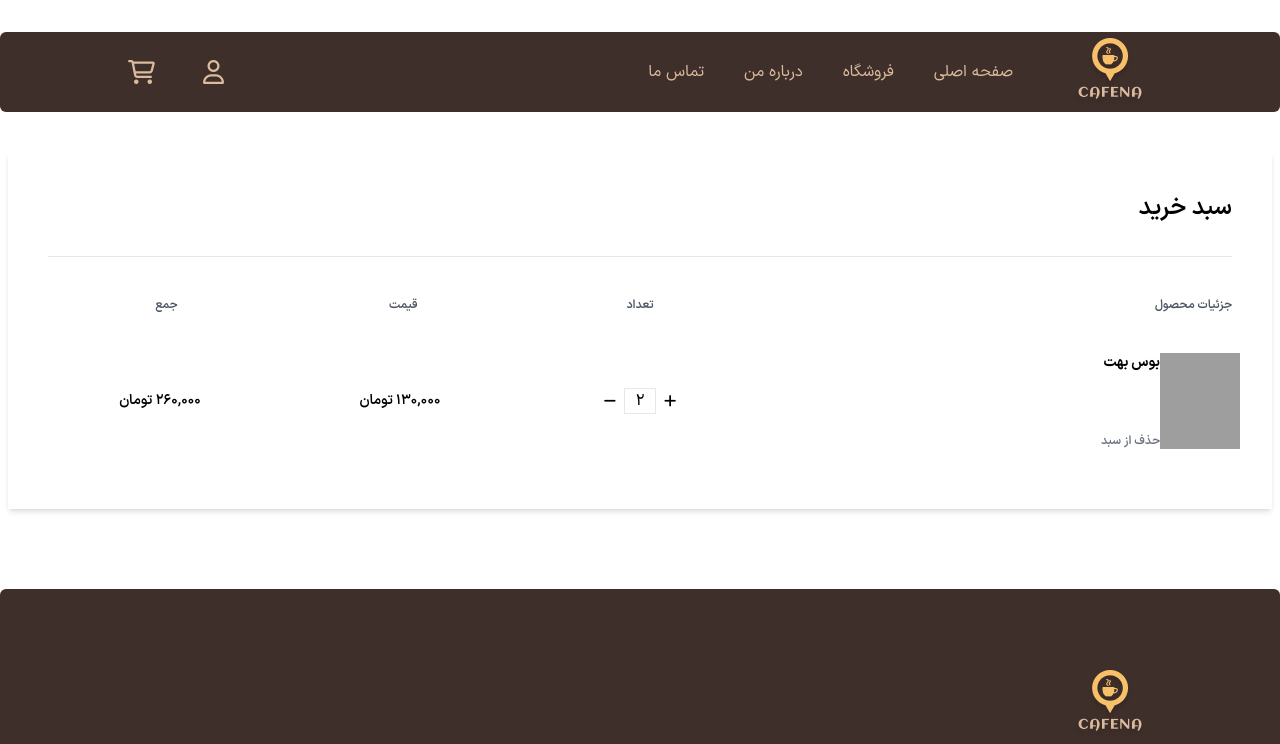
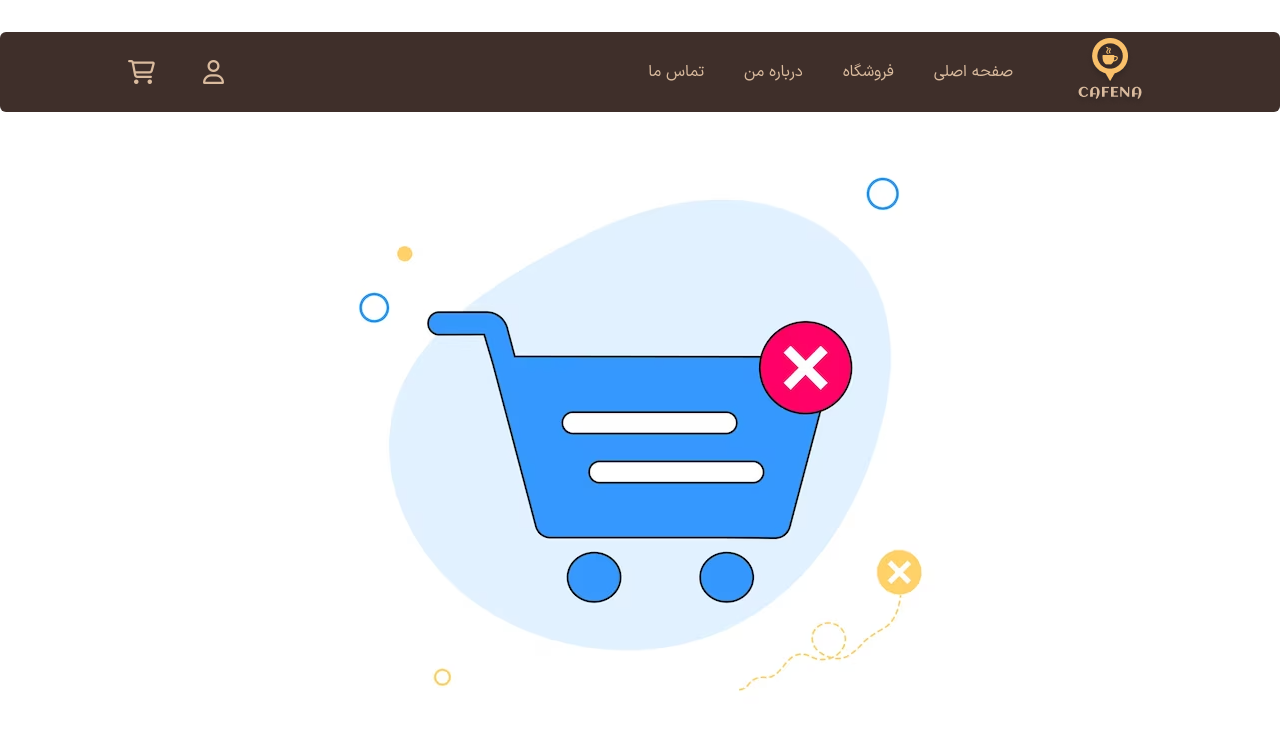
Before and after one commit to MohammadKhaleghii/coffee-ecommerce-website, a React (Create React App) app: page /cart in a window 1280 px wide. Shown: the top 744 px of the page. Built offline with nearby package versions, Linux system fonts and the light colour scheme; grey boxes are pictures that could not be loaded.

Commit message:
add empty cart section

```diff
--- a/src/pages/cart/index.tsx
+++ b/src/pages/cart/index.tsx
@@ -1,21 +1,16 @@
+import { useSelector } from "react-redux";
 import CartItem from "../../component/cart-item/cart-item";
 import PageLayout from "./../../layout/public-page";
+import { CartItemProps } from "../../component/cart-item/cart-item.interface";
 
 export default function Cart() {
-  const cartItem = [
-    {
-      imagePath:
-        "https://drive.google.com/uc?id=18KkAVkGFvaGNqPy2DIvTqmUH_nk39o3z",
-      productBrand: "",
-      productID: 10,
-      productPrice: 130000,
-      productTitle: "بوس بهت",
-      productQTY: 2,
-    },
-  ];
+  const selectCart: CartItemProps[] = useSelector((state: any) => state.cart);
+
   return (
     <PageLayout>
       <section className="px-2 pb-10">
+        {selectCart.length ? (
+          <>
             <div className="container mx-auto mt-10">
               <div className="flex shadow-md my-10">
                 <div className="w-full bg-white px-10 py-10">
@@ -37,7 +32,7 @@ export default function Cart() {
                       جمع
                     </h3>
                   </div>
-              {cartItem.map((item) => (
+                  {selectCart.map((item) => (
                     <CartItem
                       key={item.productID}
                       imagePath={item.imagePath}
@@ -51,6 +46,15 @@ export default function Cart() {
                 </div>
               </div>
             </div>
+          </>
+        ) : (
+          <div className="flex items-center justify-center flex-col">
+            <img src="assetes/image/cart-assetes/empty-cart.webp" alt="" />
+            <h2 className="lg:pt-5 lg:pb-5 pt-2 text-3xl font-bold">
+              سبد خرید شما خالی می باشد
+            </h2>
+          </div>
+        )}
       </section>
     </PageLayout>
   );
```
Lines whose indentation alone changed are shown as unchanged.
